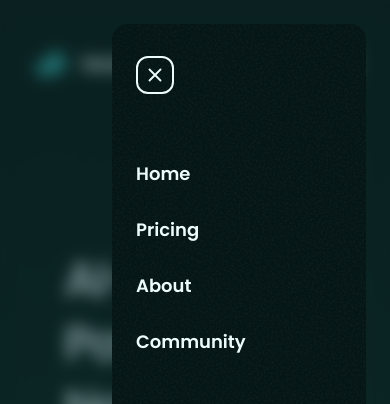
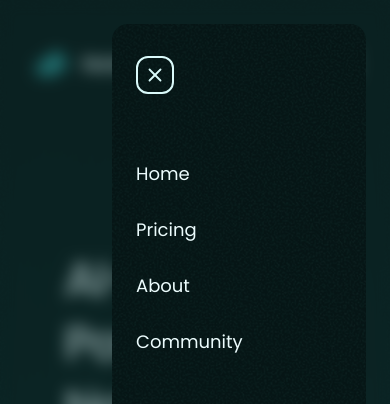
Before and after one commit to MarufHasan-dev/NoteFlow, a React (Vite) app: page / in a window 390 px wide. Shown: the top 404 px of the page. Built offline with nearby package versions, Linux system fonts and the light colour scheme.

Commit message:
add animation for mobile menu using framer motion

```diff
--- a/src/components/sections/MobileMenu/MobileMenu.jsx
+++ b/src/components/sections/MobileMenu/MobileMenu.jsx
@@ -3,21 +3,55 @@ import Close from "../../icons/Close";
 import { navigationLinks } from "../../../utils/content";
 
 export default function MobileMenu() {
+  const mobileMenuOpened = true;
   return (
-    <motion.div className="bg-primary-1300/50 fixed top-0 bottom-0 left-0 right-0 z-50 flex justify-end px-6 pl-28 backdrop-blur-sm">
-      <motion.div className="bg-primary-1400 bg-[url('./assets/Noise.webp')] flex flex-col justify-between basis-80 my-6 rounded-2xl py-8 px-6 bg-repeat">
+    <motion.div
+      className="bg-primary-1300/50 fixed top-0 bottom-0 left-0 right-0 z-50 flex justify-end px-6 pl-28 backdrop-blur-sm"
+      animate={mobileMenuOpened ? "visible" : "hidden"}
+      variants={{
+        hidden: {
+          opacity: 0,
+          visibility: "hidden",
+        },
+        visible: {
+          opacity: 100,
+          visibility: "visible",
+        },
+      }}
+      transition={{ duration: 0.25 }}
+    >
+      <motion.div
+        className="bg-primary-1400 bg-[url('./assets/Noise.webp')] flex flex-col justify-between basis-80 my-6 rounded-2xl py-8 px-6 bg-repeat"
+        animate={mobileMenuOpened ? "visible" : "hidden"}
+        variants={{
+          hidden: {
+            x: "100%",
+            opacity: 0,
+            visibility: "hidden",
+          },
+          visible: {
+            x: "0%",
+            opacity: 100,
+            visibility: "visible",
+          },
+        }}
+        transition={{
+          duration: 0.25,
+          ease: "easeInOut",
+        }}
+      >
         <div>
-          <button className="w-9.5 h-9.5 border-2 border-primary-50 items-center justify-center flex rounded-xl p-1.5 cursor-pointer hover:bg-primary-50 transition-properties group mb-16">
+          <button className="w-9.5 h-9.5 border-2 border-primary-75 items-center justify-center flex rounded-xl p-1.5 cursor-pointer hover:bg-primary-75 transition-properties group mb-16">
             <Close
               width={2}
-              className="stroke-primary-50 group-hover:stroke-primary-1400 transition-properties"
+              className="stroke-primary-75 group-hover:stroke-primary-1400 transition-properties"
             />
           </button>
           <ul className="flex flex-col gap-6">
             {navigationLinks.map((link) => (
               <li key={link.id}>
                 <a
-                  className="text-lg/8 font-semibold text-primary-50"
+                  className="text-lg/8 text-primary-50 hover:text-primary-500 transition-properties"
                   href={link.href}
                 >
                   {link.link}
@@ -27,10 +61,10 @@ export default function MobileMenu() {
           </ul>
         </div>
         <div>
-          <button className="mb-3 text-primary-50 text-base/loose font-medium p-3.5 w-full border-2 border-primary-50 rounded-full cursor-pointer hover:bg-primary-50 hover:text-primary-1400 transition-properties">
+          <button className="mb-3 text-primary-50 text-base/loose font-medium p-3.5 w-full border-2 border-primary-50 rounded-full cursor-pointer hover:bg-primary-50 hover:text-primary-1400 transition-properties box-border">
             Login
           </button>
-          <button className="text-primary-1300 text-base/loose p-3.5 bg-primary-500 border-2 border-primary-500 w-full rounded-full primary-glow-hover transition-properties cursor-pointer">
+          <button className="text-primary-1300 text-base/loose p-3.5 bg-primary-500 border-2 border-primary-500 hover:bg-primary-50 hover:border-primary-50 w-full rounded-full primary-glow-hover transition-properties cursor-pointer box-border">
             Get Started
           </button>
         </div>
```
